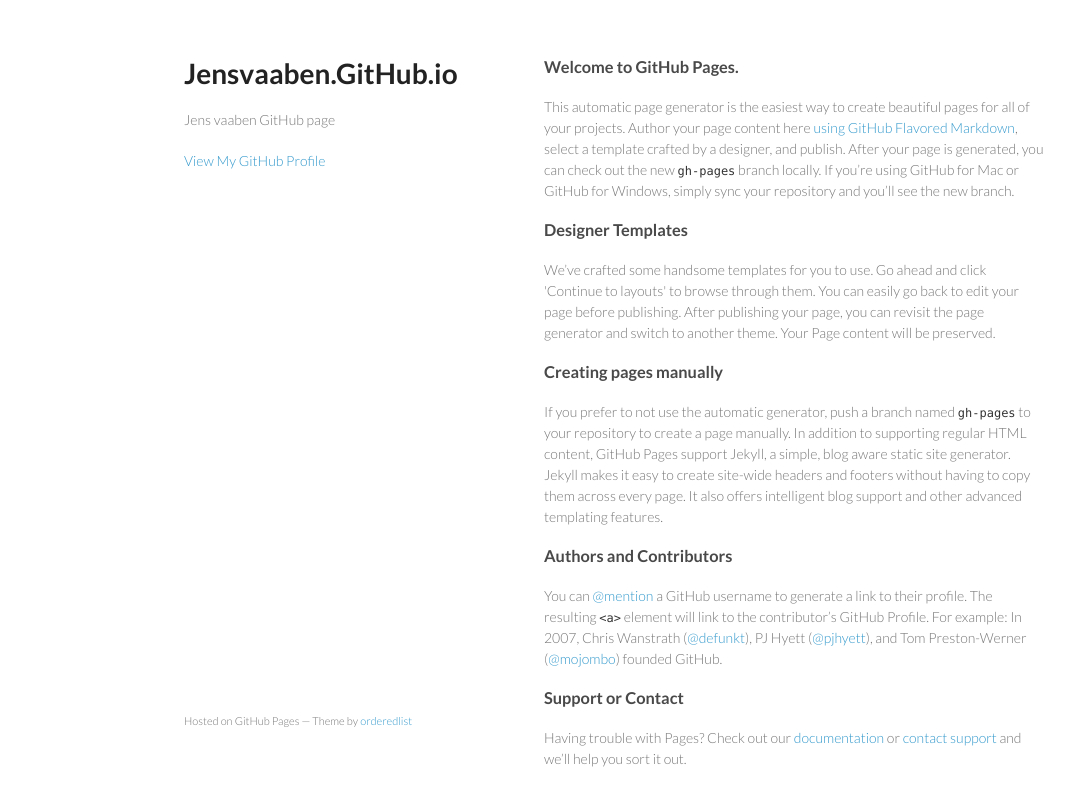
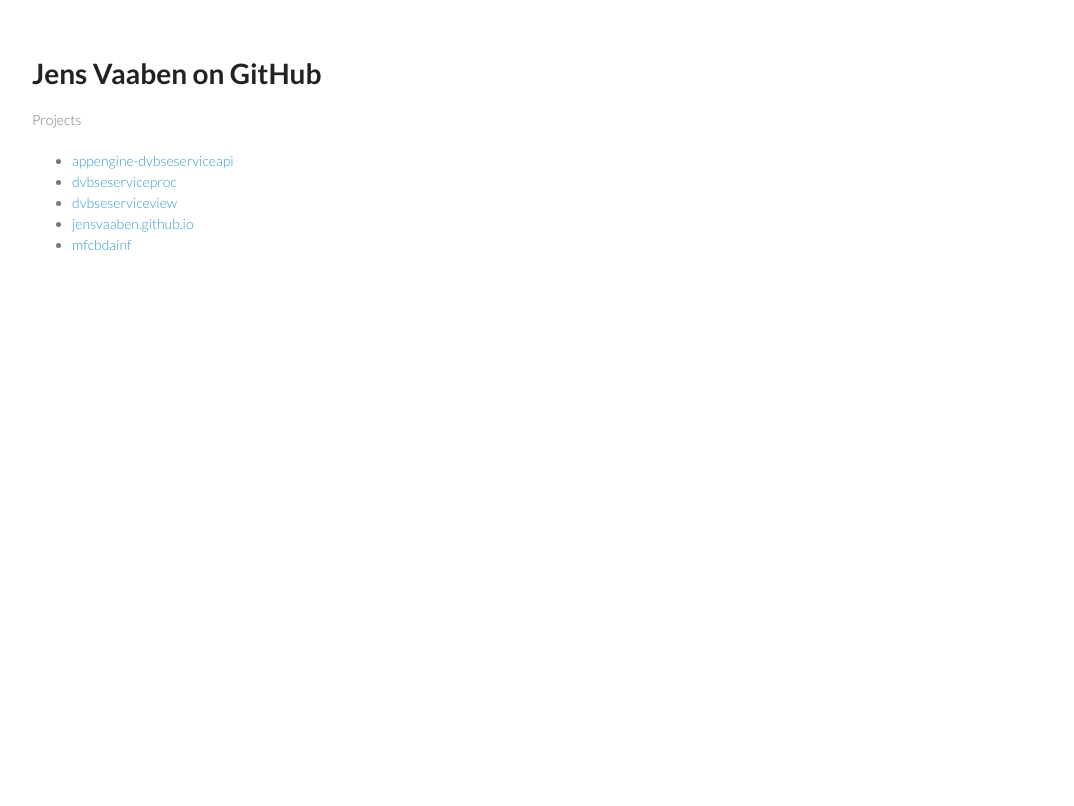
Before and after one commit to jensvaaben/jensvaaben.github.io, a plain HTML site: page index.html in a window 1280 px wide. Shown: the whole page, without its empty margins (26-1100 px from the left). Drawn offline with Linux system fonts and the light colour scheme.

Commit message:
Simple project list.

```diff
--- a/index.html
+++ b/index.html
@@ -2,56 +2,22 @@
 <html>
   <head>
     <meta charset="utf-8">
-    <meta http-equiv="X-UA-Compatible" content="chrome=1">
     <title>Jensvaaben.GitHub.io by jensvaaben</title>
 
     <link rel="stylesheet" href="css/styles.css">
     <link rel="stylesheet" href="css/github-light.css">
     <meta name="viewport" content="width=device-width, initial-scale=1, user-scalable=no">
-    <!--[if lt IE 9]>
-    <script src="//html5shiv.googlecode.com/svn/trunk/html5.js"></script>
-    <![endif]-->
   </head>
   <body>
-    <div class="wrapper">
-      <header>
-        <h1>Jensvaaben.GitHub.io</h1>
-        <p>Jens vaaben GitHub page</p>
-
-
-        <p class="view"><a href="https://github.com/jensvaaben">View My GitHub Profile</a></p>
-
-      </header>
-      <section>
-        <h3>
-<a id="welcome-to-github-pages" class="anchor" href="#welcome-to-github-pages" aria-hidden="true"><span class="octicon octicon-link"></span></a>Welcome to GitHub Pages.</h3>
-
-<p>This automatic page generator is the easiest way to create beautiful pages for all of your projects. Author your page content here <a href="https://guides.github.com/features/mastering-markdown/">using GitHub Flavored Markdown</a>, select a template crafted by a designer, and publish. After your page is generated, you can check out the new <code>gh-pages</code> branch locally. If you’re using GitHub for Mac or GitHub for Windows, simply sync your repository and you’ll see the new branch.</p>
-
-<h3>
-<a id="designer-templates" class="anchor" href="#designer-templates" aria-hidden="true"><span class="octicon octicon-link"></span></a>Designer Templates</h3>
-
-<p>We’ve crafted some handsome templates for you to use. Go ahead and click 'Continue to layouts' to browse through them. You can easily go back to edit your page before publishing. After publishing your page, you can revisit the page generator and switch to another theme. Your Page content will be preserved.</p>
-
-<h3>
-<a id="creating-pages-manually" class="anchor" href="#creating-pages-manually" aria-hidden="true"><span class="octicon octicon-link"></span></a>Creating pages manually</h3>
-
-<p>If you prefer to not use the automatic generator, push a branch named <code>gh-pages</code> to your repository to create a page manually. In addition to supporting regular HTML content, GitHub Pages support Jekyll, a simple, blog aware static site generator. Jekyll makes it easy to create site-wide headers and footers without having to copy them across every page. It also offers intelligent blog support and other advanced templating features.</p>
-
-<h3>
-<a id="authors-and-contributors" class="anchor" href="#authors-and-contributors" aria-hidden="true"><span class="octicon octicon-link"></span></a>Authors and Contributors</h3>
-
-<p>You can <a href="https://github.com/blog/821" class="user-mention">@mention</a> a GitHub username to generate a link to their profile. The resulting <code>&lt;a&gt;</code> element will link to the contributor’s GitHub Profile. For example: In 2007, Chris Wanstrath (<a href="https://github.com/defunkt" class="user-mention">@defunkt</a>), PJ Hyett (<a href="https://github.com/pjhyett" class="user-mention">@pjhyett</a>), and Tom Preston-Werner (<a href="https://github.com/mojombo" class="user-mention">@mojombo</a>) founded GitHub.</p>
-
-<h3>
-<a id="support-or-contact" class="anchor" href="#support-or-contact" aria-hidden="true"><span class="octicon octicon-link"></span></a>Support or Contact</h3>
-
-<p>Having trouble with Pages? Check out our <a href="https://help.github.com/pages">documentation</a> or <a href="https://github.com/contact">contact support</a> and we’ll help you sort it out.</p>
-      </section>
-      <footer>
-        <p><small>Hosted on GitHub Pages &mdash; Theme by <a href="https://github.com/orderedlist">orderedlist</a></small></p>
-      </footer>
-    </div>
+    <h1>Jens Vaaben on GitHub</h1>
+    <p>Projects</p>
+    <ul>
+      <li><a href="https://github.com/jensvaaben/appengine-dvbseserviceapi">appengine-dvbseserviceapi</a></li>
+      <li><a href="https://github.com/jensvaaben/dvbseserviceproc">dvbseserviceproc</a></li>
+      <li><a href="https://github.com/jensvaaben/dvbseserviceview">dvbseserviceview</a></li>
+      <li><a href="https://github.com/jensvaaben/jensvaaben.github.io">jensvaaben.github.io</a></li>
+      <li><a href="https://github.com/jensvaaben/mfcbdainf">mfcbdainf</a></li>
+     </ul>
     <script src="js/scale.fix.js"></script>
               <script type="text/javascript">
             var gaJsHost = (("https:" == document.location.protocol) ? "https://ssl." : "http://www.");
```
